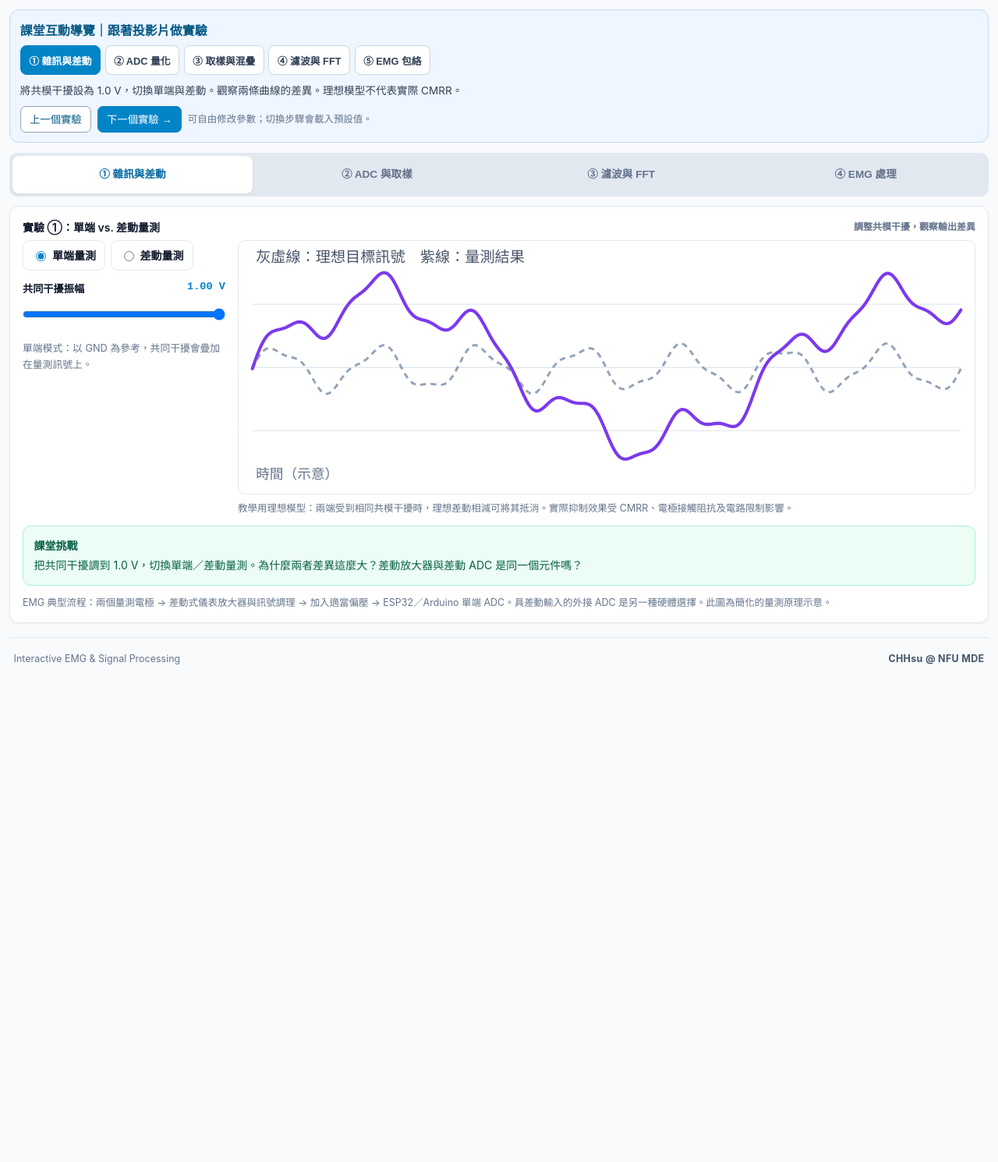
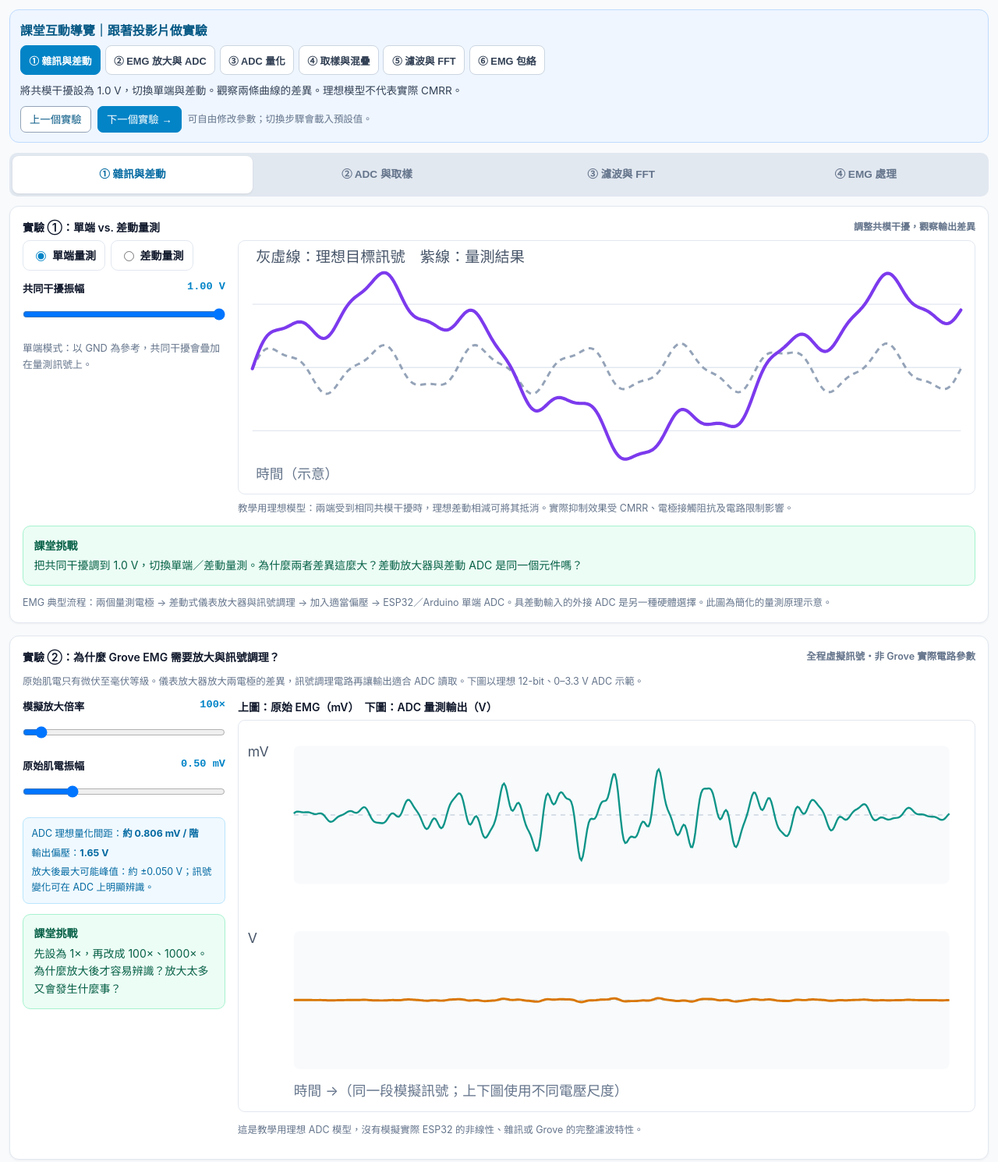
Before and after one commit to seekjupiter/emg-workshop, a plain HTML site: page index.html in a window 1280 px wide. Shown: the top 1490 px of the page at 78% size. Before the commit the page ends 872 px from the top, so only its background shows below. Drawn offline with nearby package versions, Linux system fonts and the light colour scheme.

Commit message:
Add files via upload

```diff
--- a/index.html
+++ b/index.html
@@ -258,10 +258,11 @@
       <h2>課堂互動導覽｜跟著投影片做實驗</h2>
       <div class="lesson-steps">
         <button class="lesson-step" data-lesson="diff" onclick="goLesson('diff')">① 雜訊與差動</button>
-        <button class="lesson-step" data-lesson="bits" onclick="goLesson('bits')">② ADC 量化</button>
-        <button class="lesson-step" data-lesson="sample" onclick="goLesson('sample')">③ 取樣與混疊</button>
-        <button class="lesson-step" data-lesson="filter" onclick="goLesson('filter')">④ 濾波與 FFT</button>
-        <button class="lesson-step" data-lesson="emg" onclick="goLesson('emg')">⑤ EMG 包絡</button>
+        <button class="lesson-step" data-lesson="amp" onclick="goLesson('amp')">② EMG 放大與 ADC</button>
+        <button class="lesson-step" data-lesson="bits" onclick="goLesson('bits')">③ ADC 量化</button>
+        <button class="lesson-step" data-lesson="sample" onclick="goLesson('sample')">④ 取樣與混疊</button>
+        <button class="lesson-step" data-lesson="filter" onclick="goLesson('filter')">⑤ 濾波與 FFT</button>
+        <button class="lesson-step" data-lesson="emg" onclick="goLesson('emg')">⑥ EMG 包絡</button>
       </div>
       <p class="lesson-task" id="lesson-task" aria-live="polite">點選教學步驟，網頁會自動切換分頁並設定示範參數。</p>
       <div class="lesson-actions"><button onclick="goLessonPrev()">上一個實驗</button><button class="next" onclick="goLessonNext()">下一個實驗 →</button><span class="note">可自由修改參數；切換步驟會載入預設值。</span></div>
@@ -303,6 +304,31 @@
       </div>
       <div class="challenge" style="margin-top:.8rem"><strong>課堂挑戰</strong>把共同干擾調到 1.0 V，切換單端／差動量測。為什麼兩者差異這麼大？差動放大器與差動 ADC 是同一個元件嗎？</div>
       <div class="note" style="margin-top:.7rem">EMG 典型流程：兩個量測電極 → 差動式儀表放大器與訊號調理 → 加入適當偏壓 → ESP32／Arduino 單端 ADC。具差動輸入的外接 ADC 是另一種硬體選擇。此圖為簡化的量測原理示意。</div>
+    </section>
+
+    <section class="card diff-experiment" id="amp-experiment" style="margin-top:1rem" aria-label="Grove EMG 放大與 ADC 模擬">
+      <div class="chart-title"><span>實驗 ②：為什麼 Grove EMG 需要放大與訊號調理？</span><span class="note">全程虛擬訊號・非 Grove 實際電路參數</span></div>
+      <p class="note">原始肌電只有微伏至毫伏等級。儀表放大器放大兩電極的差異，訊號調理電路再讓輸出適合 ADC 讀取。下圖以理想 12-bit、0–3.3 V ADC 示範。</p>
+      <div class="diff-grid">
+        <div class="diff-controls">
+          <div class="ctrl-item"><label for="amp-gain">模擬放大倍率 <span class="val-tag" id="amp-gain-value">100×</span></label><input id="amp-gain" type="range" min="1" max="1500" step="1" value="100"></div>
+          <div class="ctrl-item"><label for="amp-signal">原始肌電振幅 <span class="val-tag" id="amp-signal-value">0.50 mV</span></label><input id="amp-signal" type="range" min="0.05" max="2" step="0.05" value="0.5"></div>
+          <div class="info-grid" style="grid-template-columns:1fr"><div>ADC 理想量化間距：<b>約 0.806 mV / 階</b></div><div>輸出偏壓：<b>1.65 V</b></div><div id="amp-result" style="line-height:1.6"></div></div>
+          <div class="challenge"><strong>課堂挑戰</strong>先設為 1×，再改成 100×、1000×。為什麼放大後才容易辨識？放大太多又會發生什麼事？</div>
+        </div>
+        <div>
+          <div class="chart-title">上圖：原始 EMG（mV）　下圖：ADC 量測輸出（V）</div>
+          <svg id="amp-svg" class="diff-plot" viewBox="0 0 640 340" role="img" aria-label="原始 EMG 與經過放大後 ADC 量化波形">
+            <rect x="48" y="22" width="570" height="120" fill="#f8fafc" rx="5"/><rect x="48" y="183" width="570" height="120" fill="#f8fafc" rx="5"/>
+            <path d="M48 82 H618 M48 243 H618" stroke="#cbd5e1" stroke-dasharray="4 4"/>
+            <text x="8" y="31" font-size="12" fill="#475569">mV</text><text x="8" y="193" font-size="12" fill="#475569">V</text>
+            <path id="amp-raw" stroke="#0d9488" stroke-width="1.6" fill="none"/>
+            <path id="amp-adc" stroke="#d97706" stroke-width="2" fill="none"/>
+            <text x="48" y="326" font-size="12" fill="#64748b">時間 →（同一段模擬訊號；上下圖使用不同電壓尺度）</text>
+          </svg>
+          <p class="note" id="amp-note">這是教學用理想 ADC 模型，沒有模擬實際 ESP32 的非線性、雜訊或 Grove 的完整濾波特性。</p>
+        </div>
+      </div>
     </section>
     </div>
 
@@ -1225,9 +1251,39 @@
       [chartSample,chartQuant,chartFilterTime,chartFilterFFT,chartEmgStage1,chartEmgStage2].forEach(c => c.resize());
     });
 
+
+    // EMG 類比前端教學模型：原始微弱訊號 -> 放大 + 1.65 V 偏壓 -> 理想 12-bit ADC
+    function renderAmplifier(){
+      const gain=Number(document.getElementById('amp-gain').value);
+      const mv=Number(document.getElementById('amp-signal').value);
+      document.getElementById('amp-gain-value').textContent=gain+'×';
+      document.getElementById('amp-signal-value').textContent=mv.toFixed(2)+' mV';
+      const n=450, raw=[], adc=[];let clipped=false, codes=new Set();
+      for(let i=0;i<n;i++){
+        const t=i/(n-1), x=48+t*570;
+        const carrier=.58*Math.sin(2*Math.PI*13*t)+.27*Math.sin(2*Math.PI*29*t+.4)+.15*Math.sin(2*Math.PI*47*t+1.1);
+        const env=.12+.88*Math.pow(Math.sin(Math.PI*t),2);
+        const v=mv*env*carrier;
+        raw.push((i?'L':'M')+x.toFixed(2)+' '+(82-v/(mv*1.3)*55).toFixed(2));
+        const voltage=1.65+v/1000*gain;
+        if(voltage<0||voltage>3.3)clipped=true;
+        const limited=Math.max(0,Math.min(3.3,voltage));
+        const code=Math.min(4095,Math.floor(limited/3.3*4096));codes.add(code);
+        const quantized=(code+.5)*3.3/4096;
+        adc.push((i?'L':'M')+x.toFixed(2)+' '+(303-quantized/3.3*120).toFixed(2));
+      }
+      document.getElementById('amp-raw').setAttribute('d',raw.join(' '));
+      document.getElementById('amp-adc').setAttribute('d',adc.join(' '));
+      const peak=mv*gain/1000;
+      document.getElementById('amp-result').textContent='放大後最大可能峰值：約 ±'+peak.toFixed(3)+' V；'+(clipped?'部分訊號超出 0–3.3 V，發生削頂。':codes.size<12?'量化後只有少數刻度，變化不容易辨識。':'訊號變化可在 ADC 上明顯辨識。');
+    }
+    ['amp-gain','amp-signal'].forEach(id=>document.getElementById(id).addEventListener('input',renderAmplifier));
+    renderAmplifier();
+
     // 課堂導覽：投影片可連結到 #diff、#bits、#sample、#filter、#emg
-    const lessonOrder=['diff','bits','sample','filter','emg'];
+    const lessonOrder=['diff','amp','bits','sample','filter','emg'];
     const lessonTasks={
+      amp:'調整 EMG 放大倍率：從 1× 到 100×、1000×，觀察 ADC 的量化與飽和削頂。',
       diff:'將共模干擾設為 1.0 V，切換單端與差動。觀察兩條曲線的差異。理想模型不代表實際 CMRR。',
       bits:'依序切換 2、4、6、8-bit，觀察藍色波形逐漸接近灰色原始波形。高位元數差異不明顯是正常的。',
       sample:'設定訊號 5 Hz、取樣 10 Hz；切換起始時間 0 與 0.01 秒，觀察取樣點是否能呈現原始波形。再改成 30 Hz 比較。',
@@ -1241,13 +1297,14 @@
       activeLesson=key;
       document.querySelectorAll('.lesson-step').forEach(b=>b.classList.toggle('active',b.dataset.lesson===key));
       document.getElementById('lesson-task').textContent=lessonTasks[key];
-      const tab=(key==='diff')?'tab-diff':(key==='filter')?'tab-filter':(key==='emg')?'tab-emg':'tab-adc';
+      const tab=(key==='diff'||key==='amp')?'tab-diff':(key==='filter')?'tab-filter':(key==='emg')?'tab-emg':'tab-adc';
       const btn=document.querySelector('.tab-btn[onclick*="'+tab+'"]');
       if(btn)switchTab(tab,btn);
       if(key==='diff'){
         setValue('diff-noise','1');
         document.querySelector('input[name="diff-mode"][value="single"]').checked=true;
         renderDifferential();
+      } else if(key==='amp'){setValue('amp-gain','1');setValue('amp-signal','0.5');renderAmplifier();
       } else if(key==='bits'){
         setValue('sel-board','3.3');setValue('rng-amp','1.5');setValue('rng-dc','1.65');
         setValue('rng-bits','2');setValue('rng-fs','30');setValue('rng-fsig','5');setValue('sel-start','0');renderADC();
@@ -1261,7 +1318,7 @@
         document.getElementById('chk-emg-rect').checked=true;setValue('rng-emg-env','25');renderEMG();
       }
       if(scroll){
-        const target=key==='diff'?document.getElementById('diff-experiment'):document.querySelector('#'+tab+' .control-panel');
+        const target=(key==='diff'||key==='amp')?document.getElementById(key==='amp'?'amp-experiment':'diff-experiment'):document.querySelector('#'+tab+' .control-panel');
         if(target)target.scrollIntoView({behavior:'smooth',block:'start'});
       }
       history.replaceState(null,'','#'+key);
```
